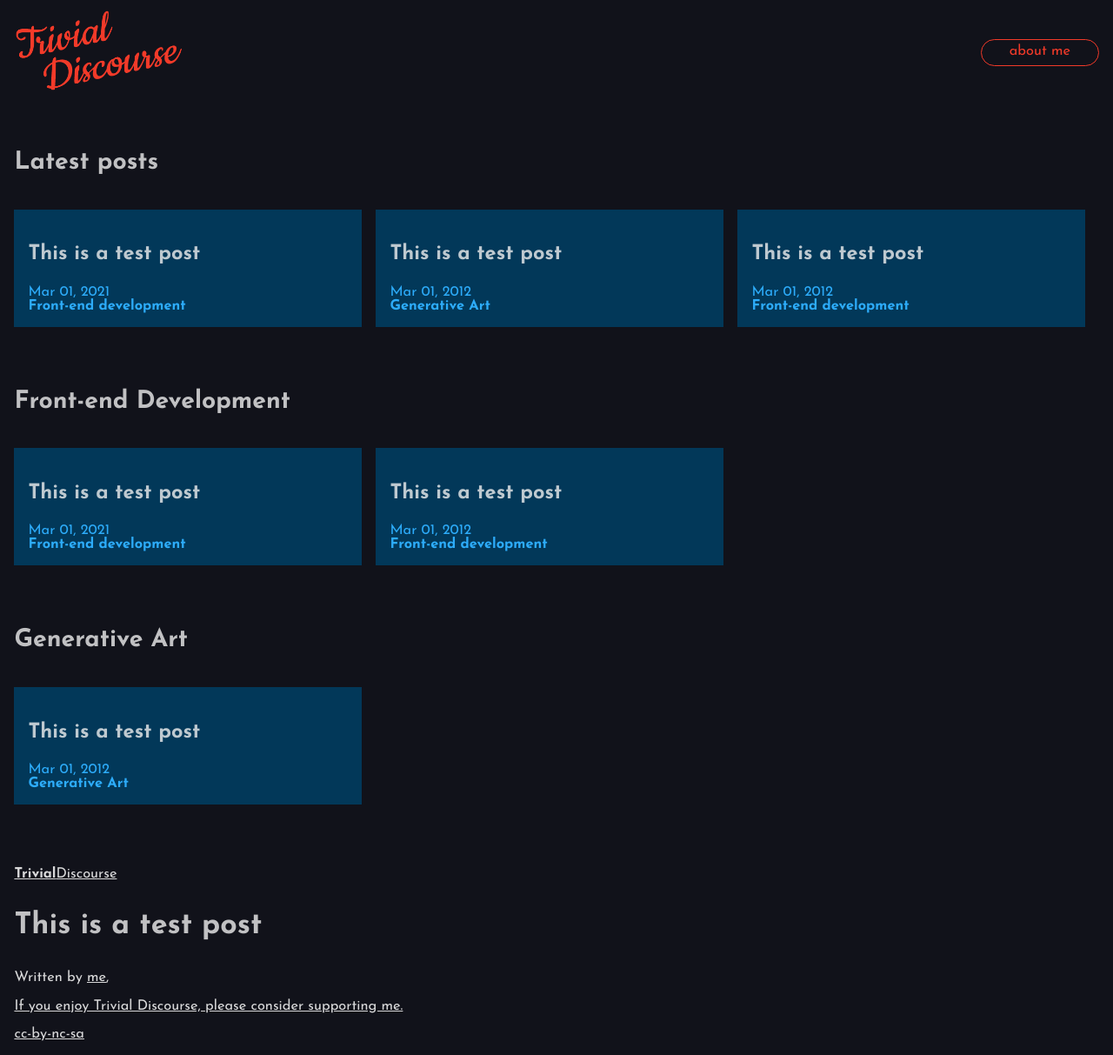
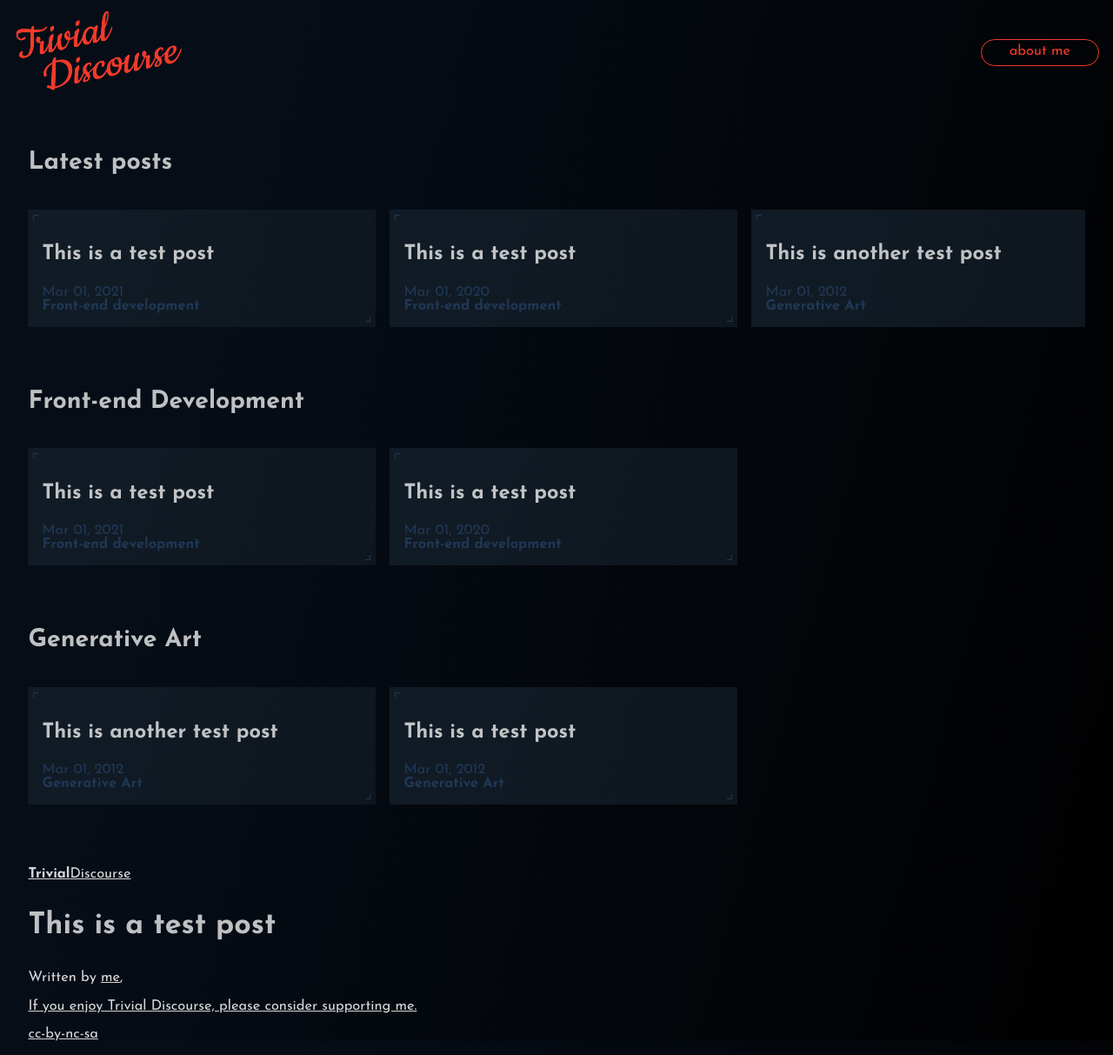
Before and after one commit to PieterHeijman/PieterHeijman.github.io, a Jekyll site: the page built from _posts/2012-03-01-test2.md, in a window 1280 px wide and 1213 px high. Shown: the whole window at 87% size. Built offline with Jekyll 4.4.1, drawn with Linux system fonts in a browser that asks for light colours.

Commit message:
[TASK] Style update

```diff
--- a/_posts/2012-03-01-test2.md
+++ b/_posts/2012-03-01-test2.md
@@ -2,4 +2,5 @@
 layout: post
 title: This is a test post
 category: Front-end development
+date: 2020-03-01
 ---
--- /dev/null
+++ b/_posts/2012-03-01-test4.md
@@ -0,0 +1,5 @@
+---
+layout: post
+title: This is another test post
+category: Generative Art
+---
--- a/_sass/layout/_base.scss
+++ b/_sass/layout/_base.scss
@@ -11,12 +11,15 @@ html {
     box-sizing: border-box;
     margin: 0;
     width: 100%;
+    background-image: linear-gradient( 105.3deg,  rgba(map-get($colors, "deep-blue"),1) 21.8%, rgba(darken(map-get($colors, "deep-blue"), 7%),1) 100.2% );
     background-color: map-get($colors, "deep-blue");
 
     section.content {
       width: calc(100vw - 2em);
       max-width: 1900px;
-      margin: 1em;
+      margin: 0;
+      padding-left: $space-300;
+      padding-right: $space-300;
       margin-top: $header-small + $space-300;
 
       @media (min-width: 1024px) {
--- a/_sass/layout/_post-list.scss
+++ b/_sass/layout/_post-list.scss
@@ -5,6 +5,7 @@ section.post-list {
     padding-bottom: $space-200;
     display: flex;
     flex-wrap: nowrap;
+    justify-content: stretch;
     overflow-x: auto;
     overflow-y: hidden;
 
@@ -15,9 +16,11 @@ section.post-list {
       a {
         display: block;
         text-decoration: none;
-        width: 400px;
+        min-width: 400px;
         max-width: 70vw;
         padding: $space-300;
+        position: relative;
+        background-image: linear-gradient( 105.3deg,  rgba(map-get($colors, "blue"),1) 21.8%, rgba(darken(map-get($colors, "blue"), 2%),1) 100.2% );
         background-color: map-get($colors, "blue");
 
         &:active,
@@ -26,13 +29,37 @@ section.post-list {
           text-decoration: none;
         }
 
+        &::before {
+          content: "";
+          display: block;
+          position: absolute;
+          left: 6px;
+          top: 6px;
+          width: 5px;
+          height: 5px;
+          border-top: 1px solid map-get($colors, "light-blue");
+          border-left: 1px solid map-get($colors, "light-blue");
+        }
+
+        &::after {
+          content: "";
+          display: block;
+          position: absolute;
+          right: 6px;
+          bottom: 6px;
+          width: 5px;
+          height: 5px;
+          border-bottom: 1px solid map-get($colors, "light-blue");
+          border-right: 1px solid map-get($colors, "light-blue");
+        }
+
         .category {
           font-weight: 700;
         }
 
         .date,
         .category {
-          color: lighten(map-get($colors, "blue"), 40%);
+          color: map-get($colors, "light-blue");
         }
       }
     }
--- a/_sass/variables/_colors.scss
+++ b/_sass/variables/_colors.scss
@@ -1,7 +1,7 @@
 $colors: (
-  "deep-blue": #11121a,
-  "blue": #023859,
-  "light-blue": #04738c,
+  "deep-blue": #060D17,
+  "blue": #111B25,
+  "light-blue": #203756,
   "bright-red": #f23a29,
   "white": #eee
 );
```
Also changed, not shown: 1 other file.
